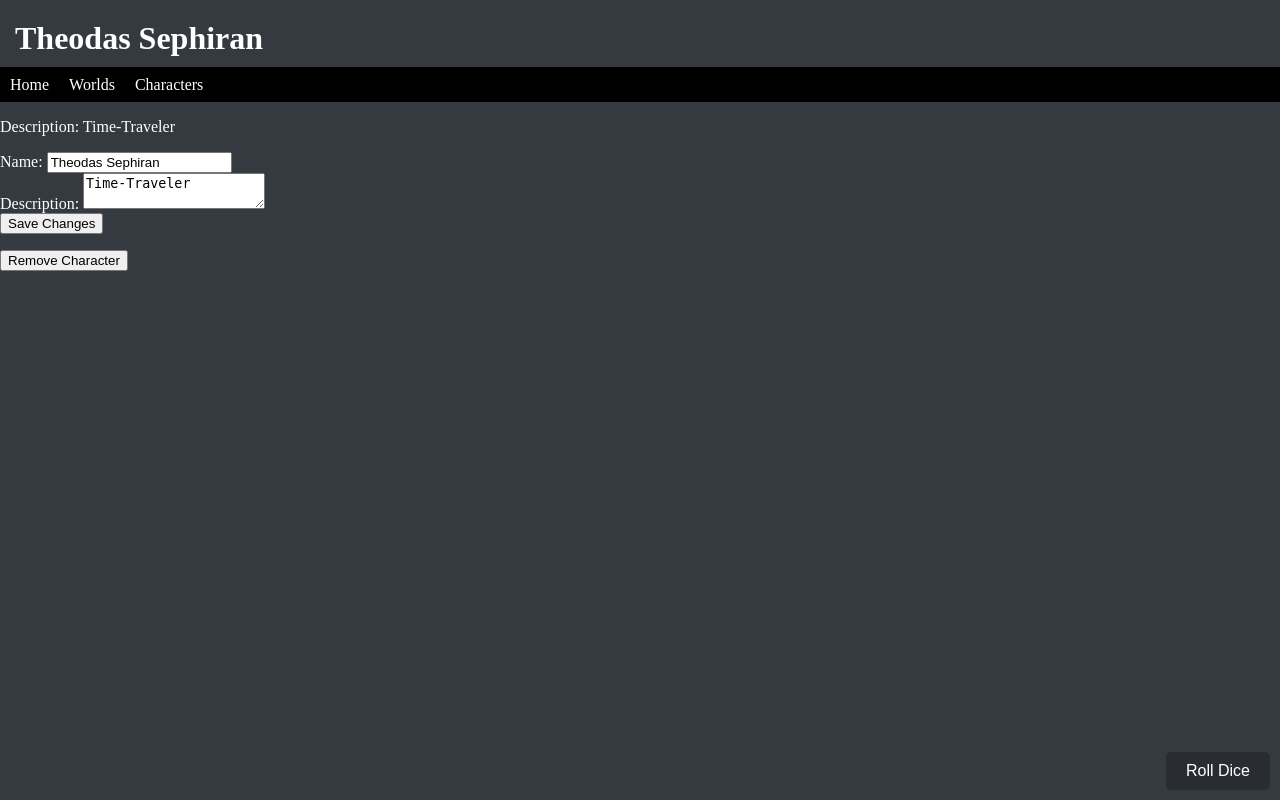
After one commit to SeraphDH/capstone-WIP-, a Flask app: page /character_detail/1 in a window 1280 px wide. The commit adds this page. Run offline with Flask 3, Linux system fonts and the light colour scheme.

Commit message:
Add files via upload

```diff
--- a/app.py
+++ b/app.py
@@ -1,11 +1,16 @@
-from flask import Flask, render_template, request, redirect, url_for
+from flask import Flask, render_template, request, redirect, url_for, flash
 from flask_sqlalchemy import SQLAlchemy
-from datetime import datetime
-from models import db, World  # Import the db and World from models
+from datetime import datetime, timedelta
+import secrets  # Import the secrets module for generating a secret key
+from models import db, World, Character  # Import the db and World from models
 
 app = Flask(__name__)
 app.config['SQLALCHEMY_DATABASE_URI'] = 'sqlite:///site.db'
+app.config['SECRET_KEY'] = secrets.token_hex(16)  # Set the secret key
 db.init_app(app)  # Initialize the SQLAlchemy instance with your Flask app
+
+# Configuring flash message categories
+app.config['PERMANENT_SESSION_LIFETIME'] = timedelta(minutes=5)
 
 # Sample route for the homepage
 @app.route('/')
@@ -61,11 +66,16 @@ def edit_world(world_id):
 def remove_world(world_id):
     world = World.query.get(world_id)
 
-    if world:
-        db.session.delete(world)
-        db.session.commit()
+    if request.method == 'POST':
+        if world:
+            db.session.delete(world)
+            db.session.commit()
+            flash('World removed successfully', 'success')
+            return redirect(url_for('worlds'))
 
-    return redirect(url_for('worlds'))
+    flash('Are you sure you want to remove this world?', 'warning')
+    return render_template('remove_world.html', world=world)
+
 
 # New route for world detail page
 @app.route('/world_detail/<int:world_id>', methods=['GET', 'POST'])
@@ -84,5 +94,57 @@ def world_detail(world_id):
 
     return render_template('world_detail.html', world=world)
 
+# New route for adding a character
+@app.route('/add_character/<int:world_id>', methods=['POST'])
+def add_character(world_id):
+    if request.method == 'POST':
+        new_character_name = request.form.get('new_character_name')
+        new_character_description = request.form.get('new_character_description')
+
+        new_character = Character(name=new_character_name, description=new_character_description, world_id=world_id)
+        db.session.add(new_character)
+        db.session.commit()
+
+        return redirect(url_for('world_detail', world_id=world_id))
+
+    # Handle the GET request (render the form to add a new character)
+    return render_template('add_character.html', world_id=world_id)
+
+# New route for the character detail page
+@app.route('/character_detail/<int:character_id>')
+def character_detail(character_id):
+    character = Character.query.get(character_id)
+    return render_template('character_detail.html', character=character)
+
+# New route for removing a character
+@app.route('/remove_character/<int:character_id>', methods=['POST'])
+def remove_character(character_id):
+    character = Character.query.get(character_id)
+
+    if character:
+        db.session.delete(character)
+        db.session.commit()
+
+    return redirect(url_for('world_detail', world_id=character.world_id))
+
+@app.route('/characters', methods=['GET'])
+def character_list():
+    characters = Character.query.all()
+    return render_template('character_list.html', characters=characters)
+
+@app.route('/edit_character/<int:character_id>', methods=['GET', 'POST'])
+def edit_character(character_id):
+    character = Character.query.get(character_id)
+
+    if request.method == 'POST':
+        # Handle the editing logic here
+        character.name = request.form.get('edit_character_name')
+        character.description = request.form.get('edit_character_description')
+        db.session.commit()
+
+        return redirect(url_for('character_detail', character_id=character.id))
+
+    return render_template('edit_character.html', character=character)
+
 if __name__ == '__main__':
     app.run(debug=True)
--- a/models.py
+++ b/models.py
@@ -8,10 +8,11 @@ class World(db.Model):
     name = db.Column(db.String(100), nullable=False)
     description = db.Column(db.Text, nullable=True)
     created_at = db.Column(db.DateTime, default=datetime.utcnow)
+    characters = db.relationship('Character', backref='world', lazy=True)
 
 class Character(db.Model):
     id = db.Column(db.Integer, primary_key=True)
     name = db.Column(db.String(100), nullable=False)
-    race = db.Column(db.String(50), nullable=True)
-    class_type = db.Column(db.String(50), nullable=True)
+    description = db.Column(db.Text)  # Add this line for the description column
+    world_id = db.Column(db.Integer, db.ForeignKey('world.id'), nullable=False)
     created_at = db.Column(db.DateTime, default=datetime.utcnow)
--- /dev/null
+++ b/static/css/style.css
@@ -0,0 +1,70 @@
+/* static/css/style.css */
+
+body {
+    margin: 0;
+    padding-top: 15px; /* Adjust the top padding as needed */
+    background-color: #343a40; /* Set background color for every page */
+    color: #fff; /* Set default text color to white */
+    position: relative; /* Set position relative for positioning the button */
+}
+
+h1 {
+    margin: 0;
+    padding-bottom: 10px;
+    padding-left: 15px;
+    padding-top: 5px;
+}
+
+.navbar {
+    background-color: black; /* Set a darker background color for the navbar */
+    height: 35px;
+    display: flex;
+    justify-content: flex-start;
+    align-items: center;
+}
+
+.navbar a {
+    color: #fff;
+    text-decoration: none;
+    margin: 0 10px;
+    transition: color 0.3s ease;
+}
+
+.navbar a:hover {
+    color: lightgrey;
+}
+
+#diceRollerPopup {
+    display: none;
+    position: fixed;
+    top: 50%;
+    left: 50%;
+    transform: translate(-50%, -50%);
+    background: #292d32; /* Set background color for the popup */
+    padding: 20px;
+    border: 1px solid #ccc;
+}
+
+#diceRollerPopup input {
+    width: 200px; /* Adjust the width as needed */
+    padding: 5px;
+    margin-bottom: 10px;
+    resize: none; /* Disable resizing */
+}
+
+#diceRollerBtn {
+    position: fixed;
+    bottom: 10px;
+    right: 10px;
+    font-size: 16px; /* Adjust the font size for a larger button */
+    padding: 10px 20px; /* Adjust padding for a larger button */
+    background-color: #292d32; /* Set background color for the button */
+    color: #fff; /* Set text color for the button */
+    border: none;
+    border-radius: 5px;
+    cursor: pointer;
+}
+
+#diceRollerBtn:hover {
+    background-color: #565e64; /* Set background color for the button on hover */
+}
--- /dev/null
+++ b/static/js/diceRoller.js
@@ -0,0 +1,82 @@
+// diceRoller.js
+
+document.addEventListener("DOMContentLoaded", function() {
+    var links = document.querySelectorAll('.navbar a:visited');
+
+    links.forEach(function(link) {
+        link.classList.add('visited-link');
+    });
+});
+
+function openDiceRoller() {
+    document.getElementById('diceRollerPopup').style.display = 'block';
+}
+
+function closeDiceRoller() {
+    document.getElementById('diceRollerPopup').style.display = 'none';
+}
+
+function rollDice() {
+    const diceInput = document.getElementById('diceInput');
+    const resultElement = document.getElementById('result');
+
+    const notations = diceInput.value.split(',').map(item => item.trim());
+
+    let totalResults = '';
+
+    notations.forEach(notation => {
+        const [dicePart, modifierPart] = notation.split(/(?=[-+*/])/);
+
+        let [numDice, numSides] = (dicePart || '1d6').split('d').map(Number);
+        numSides = isNaN(numSides) ? 6 : numSides;
+
+        // Set default for numDice if not provided or if it's less than 1
+        numDice = isNaN(numDice) || numDice < 1 ? 1 : numDice;
+
+        const individualResults = [];
+        let total = 0;
+
+        for (let i = 0; i < numDice; i++) {
+            const dieResult = Math.floor(Math.random() * numSides) + 1;
+            individualResults.push(dieResult);
+            total += dieResult;
+        }
+
+        let modifier = 0;
+        if (modifierPart) {
+            const operator = modifierPart.charAt(0);
+            const operand = parseFloat(modifierPart.slice(1));
+
+            switch (operator) {
+                case '+':
+                    modifier = operand;
+                    total += modifier; // Apply the modifier directly to the total
+                    break;
+                case '-':
+                    modifier = operand;
+                    total -= modifier; // Subtract the modifier directly from the total
+                    break;
+                case '*':
+                    modifier = operand;
+                    total *= modifier; // Apply multiplication to the total
+                    break;
+                case '/':
+                    modifier = operand;
+                    total = Math.floor(total / modifier); // Round down for division
+                    break;
+                default:
+                    break;
+            }
+        }
+
+        const resultHTML = individualResults.map(dieResult => {
+            const color = dieResult === numSides ? 'green' : (dieResult === 1 ? 'red' : 'white');
+            return `<span style="color: ${color}">${dieResult}</span>`;
+        }).join(', ');
+
+        const modifierText = modifier !== 0 ? ` ${modifierPart}` : '';
+        totalResults += `Result (${notation}): ${total} (${resultHTML})${modifierText}<br>`;
+    });
+
+    resultElement.innerHTML = totalResults;
+}
--- a/templates/base.html
+++ b/templates/base.html
@@ -1,22 +1,31 @@
+<!-- base.html -->
+
 <!DOCTYPE html>
 <html lang="en">
 <head>
     <meta charset="UTF-8">
     <meta name="viewport" content="width=device-width, initial-scale=1.0">
     <title>Dungeon Master's Companion</title>
-    <!-- Add the Bootstrap CDN link -->
-    <link rel="stylesheet" href="https://stackpath.bootstrapcdn.com/bootstrap/4.5.2/css/bootstrap.min.css" integrity="sha384-B4gt1jrGC7Jh4AgTPSdUtOBvfO8sh+WyewFt/DfN+8n0u71B6jvB5tRq7pd3IhF" crossorigin="anonymous">
+    <link rel="stylesheet" href="{{ url_for('static', filename='css/style.css') }}">
 </head>
 <body>
-    <!-- Add more content as needed -->
-    <nav class="navbar navbar-dark bg-dark">
-        <ul>
-            <li><a href="{{ url_for('index') }}">Home</a></li>
-            <li><a href="{{ url_for('worlds') }}">Worlds</a></li>
-            <!-- Add more links as needed -->
-        </ul>
+    <!-- Navbar -->
+    <nav class="navbar">
+        <a href="{{ url_for('index') }}">Home</a>
+        <a href="{{ url_for('worlds') }}">Worlds</a>
+        <a href="{{ url_for('character_list') }}">Characters</a>
+        <!-- Add more links as needed -->
     </nav>
 
-    {% block content %}{% endblock %}
+    <!-- Content -->
+    <div class="container">
+        {% block content %}{% endblock %}
+    </div>
+
+    <!-- Include the diceRoller.html content -->
+    {% include 'diceRoller.html' %}
+
+    <!-- Include the diceRoller.js script -->
+    <script src="{{ url_for('static', filename='js/diceRoller.js') }}"></script>
 </body>
 </html>
--- /dev/null
+++ b/templates/character_detail.html
@@ -0,0 +1,24 @@
+<h1>{{ character.name }}</h1>
+{% extends "base.html" %}
+
+{% block content %}
+    <p>Description: {{ character.description }}</p>
+
+    <!-- Form for editing the character -->
+    <form method="post" action="{{ url_for('edit_character', character_id=character.id) }}">
+        <label for="edit_character_name">Name:</label>
+        <input type="text" id="edit_character_name" name="edit_character_name" value="{{ character.name }}" required>
+        <br>
+        <label for="edit_character_description">Description:</label>
+        <textarea id="edit_character_description" name="edit_character_description">{{ character.description }}</textarea>
+        <br>
+        <button type="submit">Save Changes</button>
+    </form>
+
+    <!-- Button for removing the character -->
+    <form method="post" action="{{ url_for('remove_character', character_id=character.id) }}" onsubmit="return confirm('Are you sure you want to remove this character?');">
+        <button type="submit">Remove Character</button>
+    </form>
+
+    <!-- Add more details and editing options as needed -->
+{% endblock %}
--- /dev/null
+++ b/templates/diceRoller.html
@@ -0,0 +1,15 @@
+<!-- diceRoller.html -->
+<button class="btn btn-primary" id="diceRollerBtn" onclick="openDiceRoller()">Roll Dice</button>
+<div id="diceRollerPopup">
+    <h3>Dice Roller</h3>
+    <label for="diceInput">Enter dice notation:</label>
+    <input type="text" id="diceInput" placeholder="e.g., 2d6">
+
+    <button class="btn btn-primary" onclick="rollDice()">Roll</button>
+
+    <div id="result">
+        <!-- Results will be displayed here -->
+    </div>
+
+    <button class="btn btn-secondary" onclick="closeDiceRoller()">Close</button>
+</div>
```
Also changed, not shown: templates/character_list.html (added, +17 -0 lines), templates/remove_world.html (added, +12 -0 lines), templates/world_detail.html (+27 -3 lines), templates/worlds.html (+10 -1 lines), instance/site.db.
